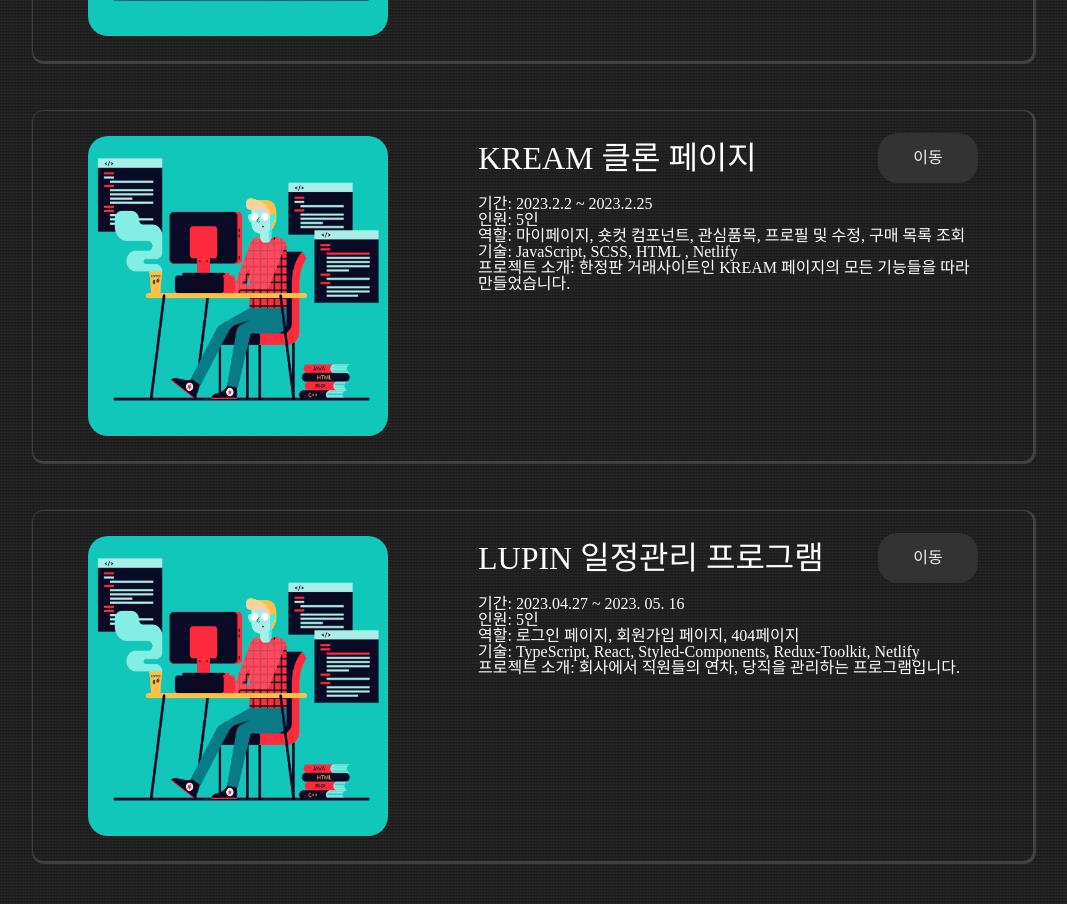
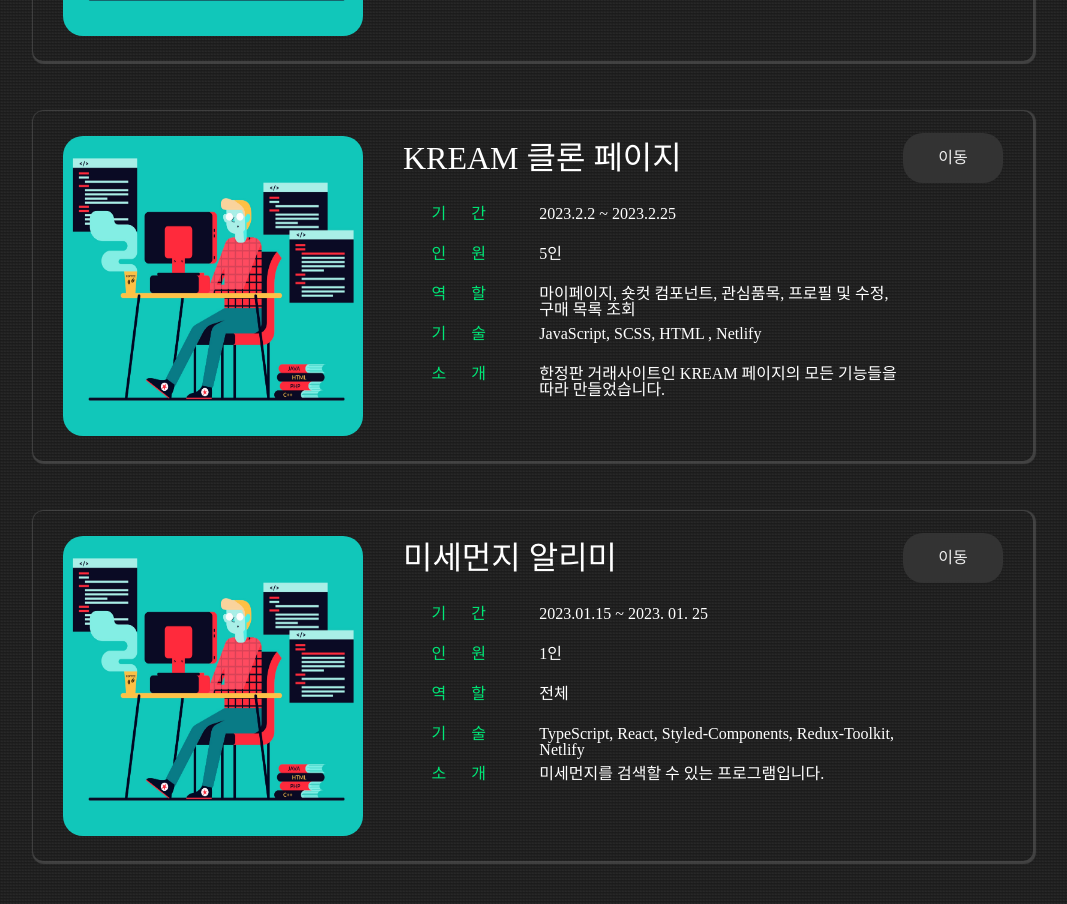
Before and after one commit to yong8048/portfolio, a React (Vite) app: page /work in a window 1280 px wide. Shown: the part 440-1344 px from the top of the page, without its empty margins (107-1174 px from the left). Built offline with nearby package versions, Linux system fonts and the light colour scheme.

Commit message:
feat: work 수정

```diff
--- a/src/components/Work/index.tsx
+++ b/src/components/Work/index.tsx
@@ -15,12 +15,36 @@
               <button>이동</button>
             </S.ProjectDesTop>
             <S.ProjectDesBottom>
+              <ul>
+                <S.ProjectListLi>
+                  <S.ProjectListTitle>기간</S.ProjectListTitle>
+                  <S.ProjectListDes>{list.period}</S.ProjectListDes>
+                </S.ProjectListLi>
+                <S.ProjectListLi>
+                  <S.ProjectListTitle>인원</S.ProjectListTitle>
+                  <S.ProjectListDes>{list.person}</S.ProjectListDes>
+                </S.ProjectListLi>
+                <S.ProjectListLi>
+                  <S.ProjectListTitle>역할</S.ProjectListTitle>
+                  <S.ProjectListDes>{list.position}</S.ProjectListDes>
+                </S.ProjectListLi>
+                <S.ProjectListLi>
+                  <S.ProjectListTitle>기술</S.ProjectListTitle>
+                  <S.ProjectListDes>{list.skills}</S.ProjectListDes>
+                </S.ProjectListLi>
+                <S.ProjectListLi>
+                  <S.ProjectListTitle>소개</S.ProjectListTitle>
+                  <S.ProjectListDes>{list.description}</S.ProjectListDes>
+                </S.ProjectListLi>
+              </ul>
+            </S.ProjectDesBottom>
+            {/* <S.ProjectDesBottom>
               <p>기간: {list.period}</p>
               <p>인원: {list.person}</p>
               <p>역할: {list.position}</p>
               <p>기술: {list.skills}</p>
               <p>프로젝트 소개: {list.description}</p>
-            </S.ProjectDesBottom>
+            </S.ProjectDesBottom> */}
           </S.ProjectDes>
         </S.ProjectContainer>
       ))}
--- a/src/components/Work/styles.ts
+++ b/src/components/Work/styles.ts
@@ -44,7 +44,27 @@
   display: flex;
   justify-content: space-between;
   align-items: center;
+  margin-bottom: 10px;
 `;
 export const ProjectDesBottom = styled.div`
+  width: 600px;
+`;
+
+export const ProjectListTitle = styled.p`
+  color: #00e676;
+  width: 150px;
+  height: 40px;
+  display: flex;
+  justify-content: space-around;
+  letter-spacing: 25px;
+`;
+
+export const ProjectListDes = styled.p`
+  color: #fff;
+  width: 400px;
+`;
+
+export const ProjectListLi = styled.p`
   width: 500px;
+  display: flex;
 `;
--- a/src/data/user.ts
+++ b/src/data/user.ts
@@ -34,11 +34,11 @@
       link: 'https://github.com/team-project7/KDT4-M4public/tree/KDT4_Team7'
     },
     {
-      title: 'LUPIN 일정관리 프로그램',
-      description: '회사에서 직원들의 연차, 당직을 관리하는 프로그램입니다. ',
-      position: '로그인 페이지, 회원가입 페이지, 404페이지',
-      person: '5인',
-      period: '2023.04.27 ~ 2023. 05. 16',
+      title: '미세먼지 알리미',
+      description: '미세먼지를 검색할 수 있는 프로그램입니다. ',
+      position: '전체',
+      person: '1인',
+      period: '2023.01.15 ~ 2023. 01. 25',
       skills: 'TypeScript, React, Styled-Components, Redux-Toolkit, Netlify',
       logo: '사진',
       link: 'https://github.com/MiniTeam-5/MiniProject-FE'
@@ -56,14 +56,14 @@
   ],
 
   historyList: [
-    '2014 시온고등학교 졸업',
-    '2017 숭실대학교 주최 IT전문과정 수료(C)',
-    '2019 KISE 청년취업아카데미 수료',
+    '2014 시온고등학교 졸업 및 호서대학교 입학',
+    '2017 숭실대학교 주최 IT전문과정 수료 (C)',
+    '2019 KISE 청년취업아카데미 수료 (JAVA)',
     '2020 호서대학교 정보통신공학과 졸업',
-    '2020 숭실대학교 주최 IT전문과정 수료(C++)',
-    '2020 모블교육센터 SW개발과정 수료',
+    '2020 숭실대학교 주최 IT전문과정 수료 (C++)',
+    '2020 모블교육센터 SW개발과정 수료 (JAVA/ANDROID)',
     '2021 MVTech 비전제어팀 재직',
-    '2023 패스트캠퍼스 프론트엔드과정 수료'
+    '2023 패스트캠퍼스 프론트엔드과정 수료 (JAVA)'
   ]
 };
 
```
